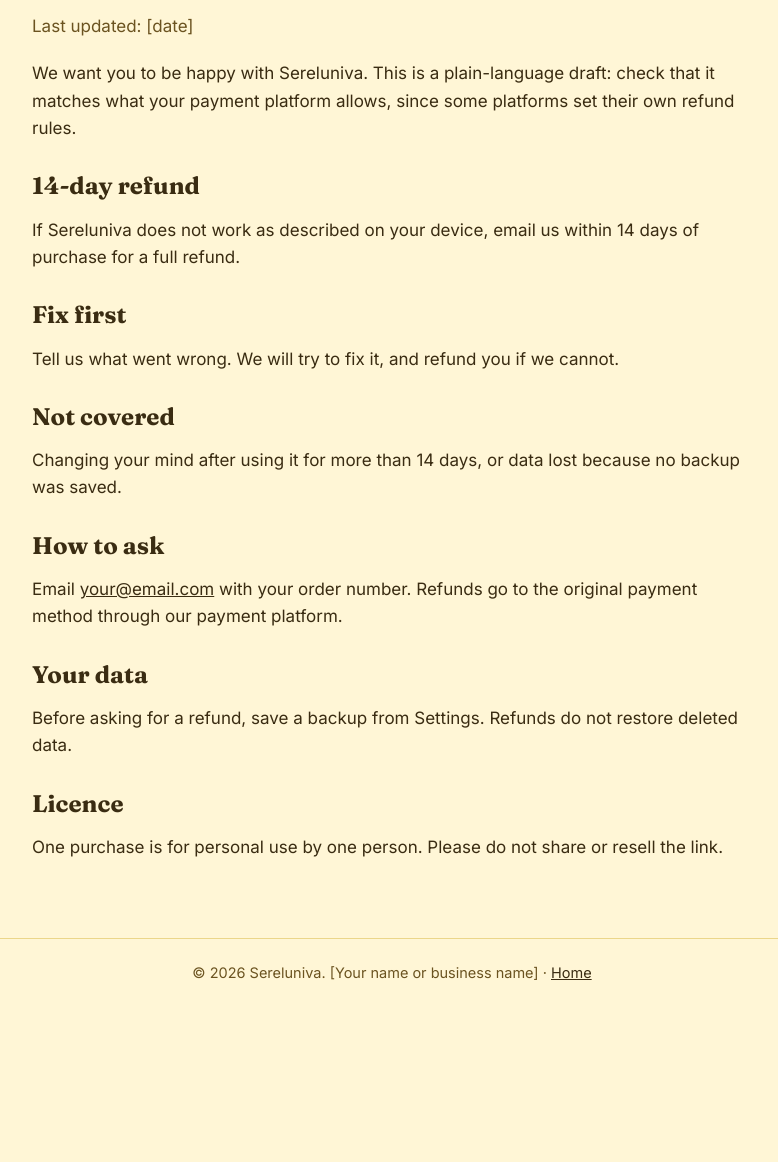
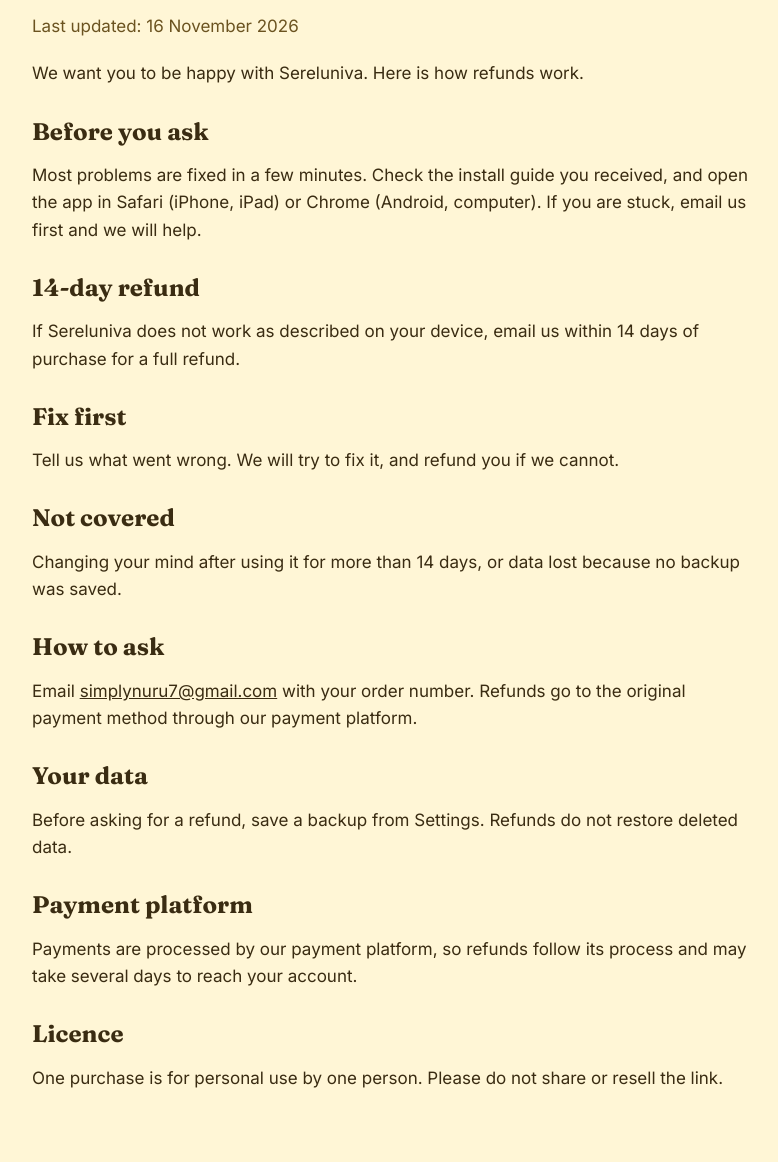
Before and after one commit to SimplyNurulhuda/sereluniva-shop, a plain HTML site: page refund.html in a window 1280 px wide. Shown: the part 138-1300 px from the top of the page, without its empty margins (248-1026 px from the left). Before the commit the page ends 1163 px from the top, so only its background shows below. Drawn offline with Linux system fonts and the light colour scheme.

Commit message:
Add files via upload

```diff
--- a/refund.html
+++ b/refund.html
@@ -28,8 +28,10 @@ footer{border-top:1px solid var(--line);padding:22px 0 40px;text-align:center;co
 <main>
 <a class="back" href="index.html">&larr; Sereluniva</a>
 <h1>Refund terms</h1>
-<p class="meta">Last updated: [date]</p>
-<p>We want you to be happy with Sereluniva. This is a plain-language draft: check that it matches what your payment platform allows, since some platforms set their own refund rules.</p>
+<p class="meta">Last updated: 16 November 2026</p>
+<p>We want you to be happy with Sereluniva. Here is how refunds work.</p>
+<h2>Before you ask</h2>
+<p>Most problems are fixed in a few minutes. Check the install guide you received, and open the app in Safari (iPhone, iPad) or Chrome (Android, computer). If you are stuck, email us first and we will help.</p>
 <h2>14-day refund</h2>
 <p>If Sereluniva does not work as described on your device, email us within 14 days of purchase for a full refund.</p>
 <h2>Fix first</h2>
@@ -37,12 +39,14 @@ footer{border-top:1px solid var(--line);padding:22px 0 40px;text-align:center;co
 <h2>Not covered</h2>
 <p>Changing your mind after using it for more than 14 days, or data lost because no backup was saved.</p>
 <h2>How to ask</h2>
-<p>Email <a href="mailto:your@email.com">your@email.com</a> with your order number. Refunds go to the original payment method through our payment platform.</p>
+<p>Email <a href="mailto:simplynuru7@gmail.com">simplynuru7@gmail.com</a> with your order number. Refunds go to the original payment method through our payment platform.</p>
 <h2>Your data</h2>
 <p>Before asking for a refund, save a backup from Settings. Refunds do not restore deleted data.</p>
+<h2>Payment platform</h2>
+<p>Payments are processed by our payment platform, so refunds follow its process and may take several days to reach your account.</p>
 <h2>Licence</h2>
 <p>One purchase is for personal use by one person. Please do not share or resell the link.</p>
 </main>
-<footer>© 2026 Sereluniva. [Your name or business name] &middot; <a href="index.html">Home</a></footer>
+<footer>© 2026 Sereluniva. Simply Nurul &middot; <a href="index.html">Home</a></footer>
 </body>
 </html>
```
Also changed, not shown: index.html (+2 -2 lines), privacy.html (+8 -4 lines).
